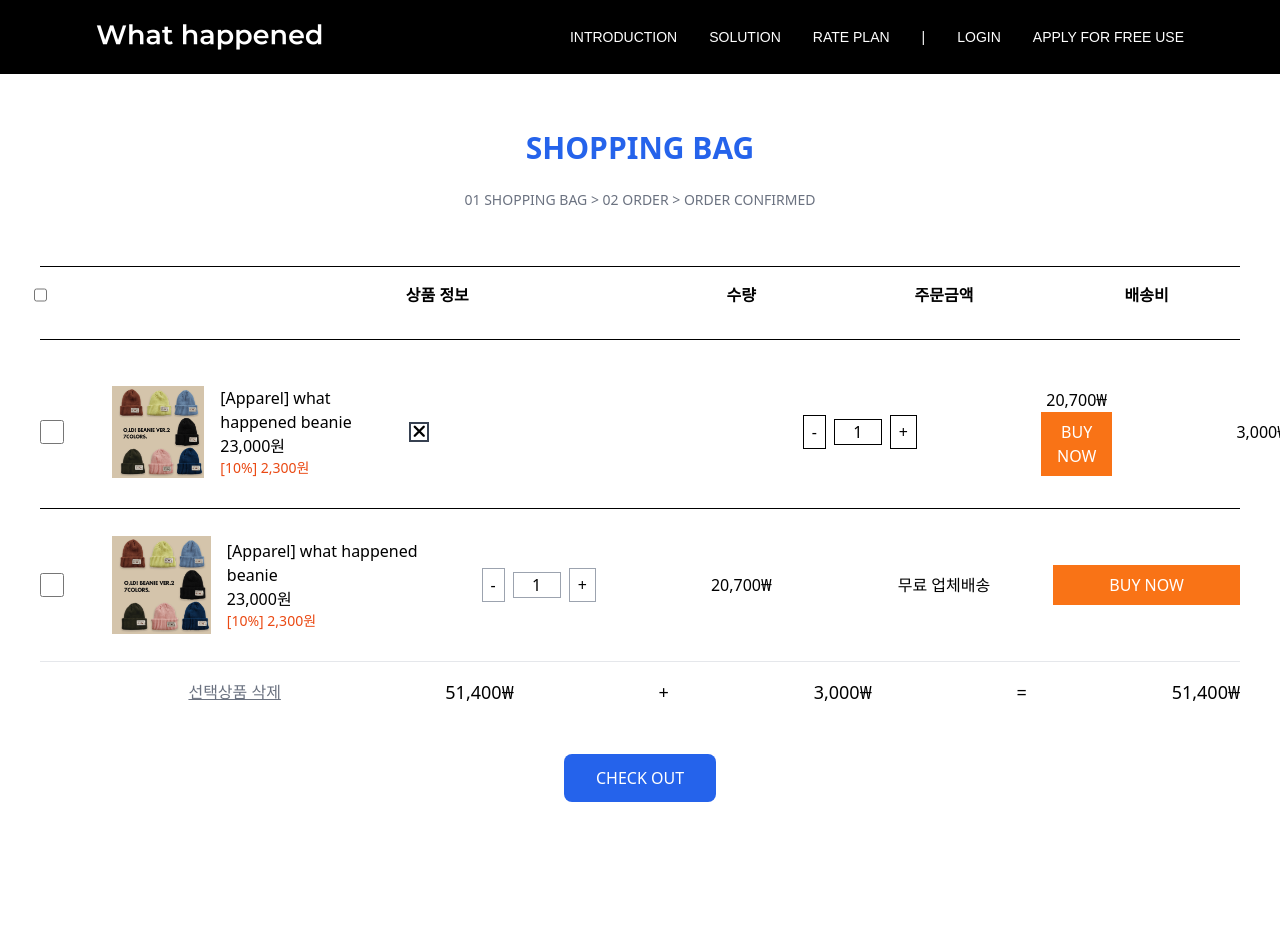
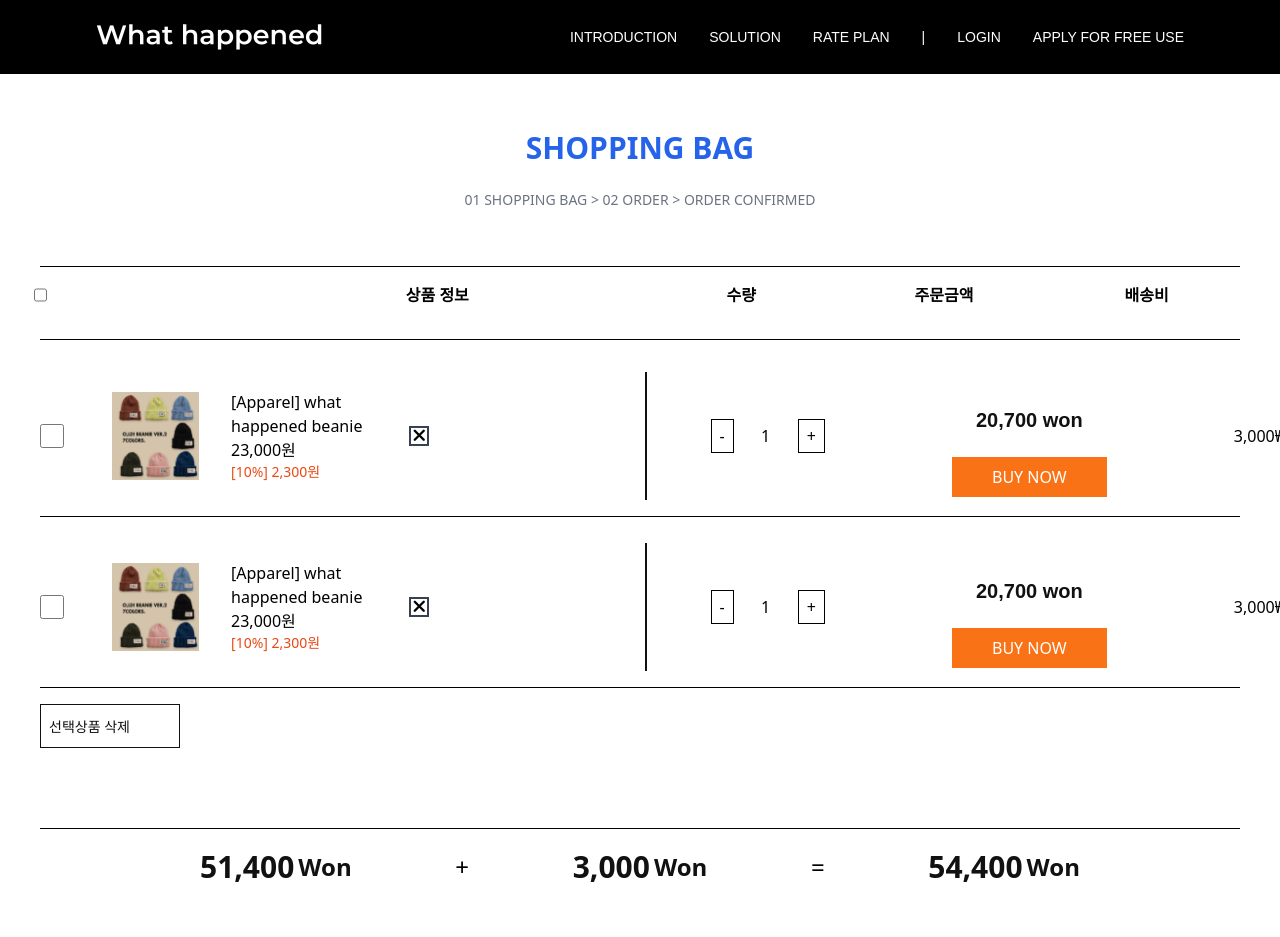
Before and after one commit to duylinh13/react-shopping-website, a React (Create React App) app: page /shoping in a window 1280 px wide. Shown: the top 937 px of the page. Built offline with nearby package versions, Linux system fonts and the light colour scheme.

Commit message:
Add ShoppingCart component

```diff
--- a/src/ui/ShoppingCart.js
+++ b/src/ui/ShoppingCart.js
@@ -54,28 +54,28 @@ const ShoppingCart = () => {
                 alt="Main Product"
               />
             </div>
-            <div className="ml-4 text-left ">
+            <div className="ml-8 text-left ">
               <p>[Apparel] what happened beanie</p>
-              <p className="text-black">23,000원</p>{" "}
-              {/* Đổi thành màu đen và ký hiệu 원 */}
-              <p className="text-[#ea4913] text-sm">[10%] 2,300원</p>{" "}
-              {/* Đổi thành màu #ea4913 và ký hiệu 원 */}
+              <p className="text-black">23,000원</p>
+              <p className="text-[#ea4913] text-sm">[10%] 2,300원</p>
             </div>
 
+            {/* Chỉnh phần dấu "X" */}
             <div className="flex items-center justify-center ">
-              <div className="w-5 h-5 border-2 border-gray-700 bg-white flex items-center justify-center ">
+              <div className="w-5 h-5 border-2 border-gray-700 bg-white flex items-center justify-center">
                 <i className="fas fa-times text-black text-lg"></i>
               </div>
             </div>
           </div>
+          <div className="w-[2px] h-[128px] ml-[200px] bg-[#111]"></div>
 
-          <div className="flex items-center justify-center ml-[600px] space-x-[124px]">
+          <div className="flex items-center justify-center ml-[350px] space-x-[30px]">
             {/* Quantity */}
-            <div className="flex items-center">
+            <div className="flex items-center space-x-2">
               <button className="px-2 py-1 border border-black">-</button>
               <input
                 type="text"
-                className="w-12 text-center mx-2 border border-black"
+                className="w-12 text-center mx-2 "
                 value="1"
                 readOnly
               />
@@ -84,8 +84,12 @@ const ShoppingCart = () => {
 
             {/* Price */}
             <div className="flex flex-col items-center">
-              <p>20,700₩</p>
-              <button className="bg-orange-500 text-white px-4 py-2">
+              <span className="w-[141px] h-[21px] mx-[104px] my-[30px] font-montserrat text-xl font-bold text-[#111]">
+                20,700 won
+              </span>
+
+              {/* Button */}
+              <button className="bg-orange-500 text-white px-10 py-2 text-center">
                 BUY NOW
               </button>
             </div>
@@ -96,7 +100,7 @@ const ShoppingCart = () => {
         </div>
 
         {/* Product 2 */}
-        <div className="grid grid-cols-6 gap-4 items-center py-4 border-b text-center">
+        <div className="grid grid-cols-6 gap-4 items-center py-4 border-b border-black text-center mt-[10px]">
           {/* Checkbox, Image, and Product Info */}
           <div className="flex items-center col-span-2">
             <div className="flex justify-center mr-[48px]">
@@ -112,58 +116,84 @@ const ShoppingCart = () => {
                 alt="Main Product"
               />
             </div>
-            <div className="ml-4 text-left">
+            <div className="ml-8 text-left ">
               <p>[Apparel] what happened beanie</p>
-              <p className="text-black">23,000원</p>{" "}
-              {/* Đổi thành màu đen và ký hiệu 원 */}
-              <p className="text-[#ea4913] text-sm">[10%] 2,300원</p>{" "}
-              {/* Đổi thành màu #ea4913 và ký hiệu 원 */}
+              <p className="text-black">23,000원</p>
+              <p className="text-[#ea4913] text-sm">[10%] 2,300원</p>
+            </div>
+
+            {/* Chỉnh phần dấu "X" */}
+            <div className="flex items-center justify-center ">
+              <div className="w-5 h-5 border-2 border-gray-700 bg-white flex items-center justify-center">
+                <i className="fas fa-times text-black text-lg"></i>
               </div>
             </div>
+          </div>
+          <div className="w-[2px] h-[128px] ml-[200px] bg-[#111]"></div>
 
+          <div className="flex items-center justify-center ml-[350px] space-x-[30px]">
             {/* Quantity */}
-          <div className="flex items-center justify-center">
-            <button className="px-2 py-1 border border-gray-400">-</button>
+            <div className="flex items-center space-x-2">
+              <button className="px-2 py-1 border border-black">-</button>
               <input
                 type="text"
-              className="w-12 text-center mx-2 border border-gray-400"
+                className="w-12 text-center mx-2 "
                 value="1"
                 readOnly
               />
-            <button className="px-2 py-1 border border-gray-400">+</button>
+              <button className="px-2 py-1 border border-black">+</button>
             </div>
 
             {/* Price */}
-          <p>20,700₩</p>
+            <div className="flex flex-col items-center">
+              <span className="w-[141px] h-[21px] mx-[104px] my-[30px] font-montserrat text-xl font-bold text-[#111]">
+                20,700 won
+              </span>
 
-          {/* Shipping */}
-          <p>무료 업체배송</p>
-
-          <button className="bg-orange-500 text-white px-4 py-2">
+              {/* Button */}
+              <button className="bg-orange-500 text-white px-10 py-2 text-center">
                 BUY NOW
               </button>
             </div>
 
+            {/* Shipping */}
+            <p>3,000₩</p>
+          </div>
+        </div>
+
         {/* Bottom Section */}
-        <div className="grid grid-cols-6 gap-4 py-4 text-center">
-          <button className="col-span-2 text-gray-500 underline">
+        <div>
+          <div className="flex items-center mt-4">
+            <div className="w-[140px] h-[44px] border border-[#111]  flex items-center pl-2">
+              <span className="text-[#111] text-[14px] font-light">
                 선택상품 삭제
-          </button>
-
+              </span>
+            </div>
+          </div>
+          <div className="h-[1px] bg-black mt-20 mb-6"></div>
           {/* Summary */}
-          <div className="col-span-4 flex items-center justify-between text-lg">
-            <p>51,400₩</p>
-            <p>+</p>
-            <p>3,000₩</p>
-            <p>=</p>
-            <p>51,400₩</p>
+          <div className="col-span-4 flex items-center justify-between text-lg mx-40">
+            <span className="text-[#111] text-[30px] font-bold flex items-center">
+              51,400
+              <span className="text-[24px] font-semibold ml-1">Won</span>
+            </span>
+            <p className="text-[24px]">+</p>
+            <span className="text-[#111] text-[30px] font-bold flex items-center">
+              3,000
+              <span className="text-[24px] font-semibold ml-1">Won</span>
+            </span>
+            <p className="text-[24px]">=</p>
+            <span className="text-[#111] text-[30px] font-bold flex items-center">
+              54,400
+              <span className="text-[24px] font-semibold ml-1">Won</span>
+            </span>
           </div>
         </div>
 
         {/* Checkout Button */}
         <div className="flex justify-center mt-8">
-          <button className="bg-blue-600 text-white px-8 py-3 rounded-lg">
-            CHECK OUT
+          <button className="bg-blue-600 text-white px-10 py-3 r text-[16] mt-10">
+            check out
           </button>
         </div>
       </div>
```
Lines whose indentation alone changed are shown as unchanged.
